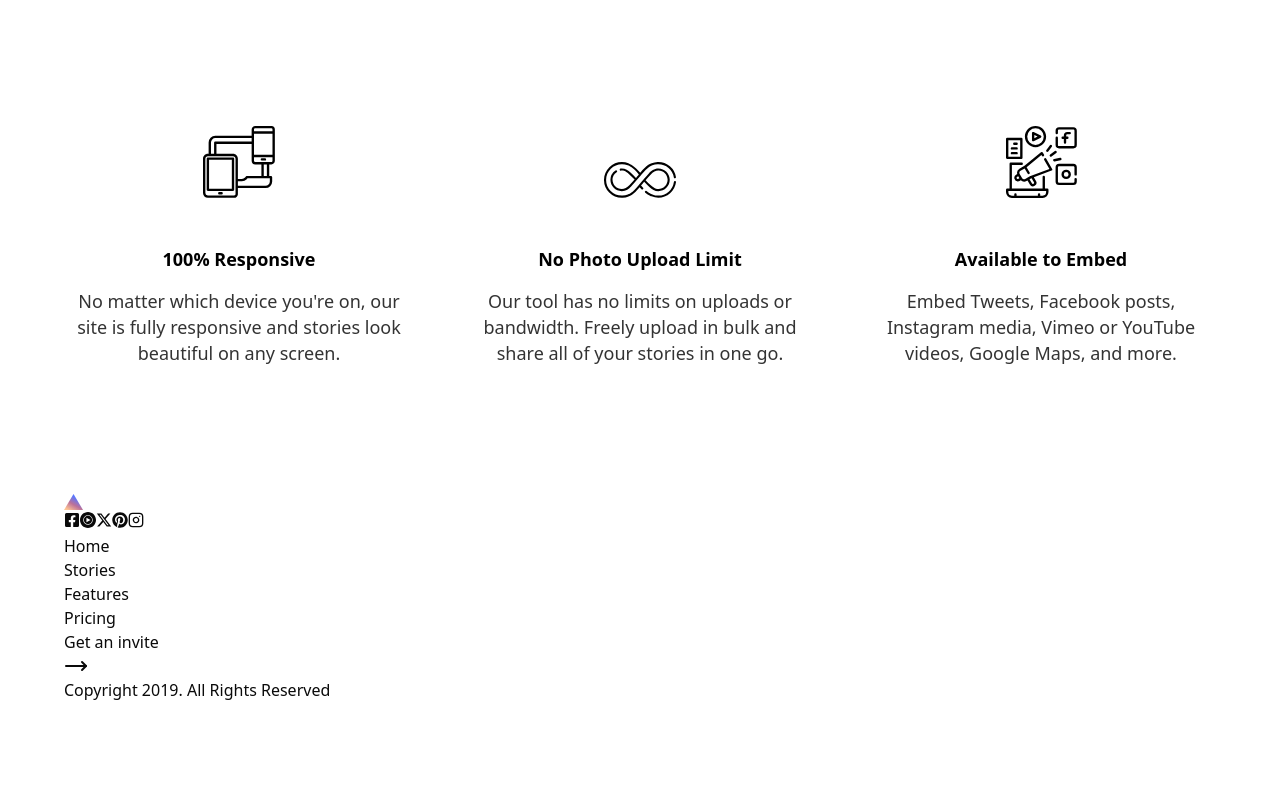
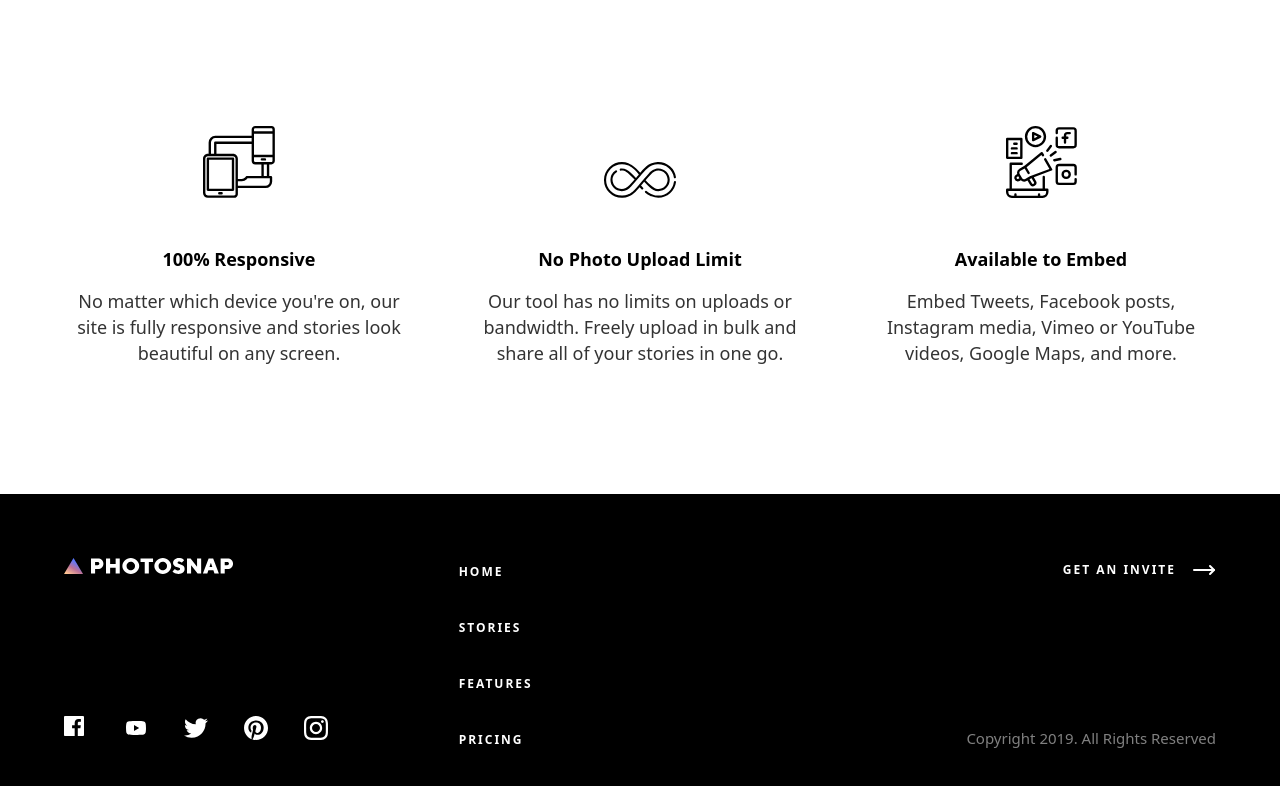
Before and after one commit to Youmnaelzany/photosnap-multi-page-website-25, a Next.js app: page / in a window 1280 px wide. Shown: the part 1632-2418 px from the top of the page. Before the commit the page ends 2334 px from the top, so only its background shows below. Built offline with nearby package versions, Linux system fonts and the light colour scheme.

Commit message:
update footer

```diff
--- a/src/app/globals.css
+++ b/src/app/globals.css
@@ -120,3 +120,59 @@
     @apply bg-background text-foreground;
   }
 }
+
+/* Facebook icon styles */
+.facebook-icon {
+  color: white;
+  transition: all 0.3s ease;
+}
+
+.facebook-icon:hover {
+  color: transparent;
+}
+
+.facebook-icon:hover path {
+  fill: url(#facebook-gradient);
+}
+
+/* Social media icons styles */
+.facebook-icon,
+.youtube-icon,
+.twitter-icon,
+.pinterest-icon,
+.instagram-icon {
+  color: white;
+  transition: all 0.3s ease;
+}
+
+.facebook-icon:hover,
+.youtube-icon:hover,
+.twitter-icon:hover,
+.pinterest-icon:hover,
+.instagram-icon:hover {
+  color: transparent;
+}
+
+.facebook-icon:hover path,
+.youtube-icon:hover path,
+.twitter-icon:hover path,
+.pinterest-icon:hover path,
+.instagram-icon:hover path {
+  fill: url(#facebook-gradient);
+}
+
+.youtube-icon:hover path {
+  fill: url(#youtube-gradient);
+}
+
+.twitter-icon:hover path {
+  fill: url(#twitter-gradient);
+}
+
+.pinterest-icon:hover path {
+  fill: url(#pinterest-gradient);
+}
+
+.instagram-icon:hover path {
+  fill: url(#instagram-gradient);
+}
--- a/src/components/Navigation/Footer.tsx
+++ b/src/components/Navigation/Footer.tsx
@@ -2,10 +2,6 @@ import Image from "next/image";
 import Link from "next/link";
 
 import { MoveRight } from "lucide-react";
-import { FaFacebookSquare, FaPinterest } from "react-icons/fa";
-import { FaXTwitter } from "react-icons/fa6";
-import { FiInstagram } from "react-icons/fi";
-import { SiYoutubemusic } from "react-icons/si";
 
 import {
   Tooltip,
@@ -18,7 +14,8 @@ import Wrapper from "../Wrapper/Wrapper";
 const Footer = () => {
   return (
     <footer>
-      <Wrapper>
+      <Wrapper className="grid grid-cols-1 justify-between gap-8 bg-black py-16 md:grid-cols-2 lg:grid-cols-3">
+        <div className="flex flex-col items-center justify-center gap-8 md:items-start md:justify-between">
           <Link href={"/"}>
             <Image
               src={"/shared/desktop/logo-white.svg"}
@@ -28,12 +25,34 @@ const Footer = () => {
             />
           </Link>
           {/* Social Media */}
-        <div className="">
+          <div className="flex items-center justify-center gap-8 md:items-start md:justify-between">
             <Link href={"/"} className="">
               {/* FACEBOOK */}
               <Tooltip>
                 <TooltipTrigger>
-                <FaFacebookSquare />
+                  <svg
+                    xmlns="http://www.w3.org/2000/svg"
+                    width="28"
+                    height="28"
+                    className="facebook-icon text-white"
+                  >
+                    <defs>
+                      <linearGradient
+                        id="facebook-gradient"
+                        x1="100%"
+                        x2="0%"
+                        y1="0%"
+                        y2="100%"
+                      >
+                        <stop offset="0%" stopColor="#63AFDB" />
+                        <stop offset="100%" stopColor="#6028F1" />
+                      </linearGradient>
+                    </defs>
+                    <path
+                      fill="currentColor"
+                      d="M18.896 0H1.104C.494 0 0 .494 0 1.104v17.793C0 19.506.494 20 1.104 20h9.58v-7.745H8.076V9.237h2.606V7.01c0-2.583 1.578-3.99 3.883-3.99 1.104 0 2.052.082 2.329.119v2.7h-1.598c-1.254 0-1.496.597-1.496 1.47v1.928h2.989l-.39 3.018h-2.6V20h5.098c.608 0 1.102-.494 1.102-1.104V1.104C20 .494 19.506 0 18.896 0z"
+                    />
+                  </svg>
                 </TooltipTrigger>
                 <TooltipContent>
                   <p>Facebook</p>
@@ -44,7 +63,29 @@ const Footer = () => {
             <Link href={"/"} className="">
               <Tooltip>
                 <TooltipTrigger>
-                <SiYoutubemusic />
+                  <svg
+                    xmlns="http://www.w3.org/2000/svg"
+                    width="28"
+                    height="28"
+                    className="youtube-icon text-white"
+                  >
+                    <defs>
+                      <linearGradient
+                        id="youtube-gradient"
+                        x1="100%"
+                        x2="0%"
+                        y1="0%"
+                        y2="100%"
+                      >
+                        <stop offset="0%" stopColor="#D3205A" />
+                        <stop offset="100%" stopColor="#FF5A5A" />
+                      </linearGradient>
+                    </defs>
+                    <path
+                      fill="currentColor"
+                      d="M10 15l5.19-3L10 9v6m11.56-7.83c.13.47.22 1.1.28 1.9.07.8.1 1.49.1 2.09L22 12c0 2.19-.16 3.8-.44 4.83-.25.9-.83 1.48-1.73 1.73-.47.13-1.33.22-2.65.28-1.3.07-2.49.1-3.59.1L12 19c-4.19 0-6.8-.16-7.83-.44-.9-.25-1.48-.83-1.73-1.73-.13-.47-.22-1.1-.28-1.9-.07-.8-.1-1.49-.1-2.09L2 12c0-2.19.16-3.8.44-4.83.25-.9.83-1.48 1.73-1.73.47-.13 1.33-.22 2.65-.28 1.3-.07 2.49-.1 3.59-.1L12 5c4.19 0 6.8.16 7.83.44.9.25 1.48.83 1.73 1.73z"
+                    />
+                  </svg>
                 </TooltipTrigger>
                 <TooltipContent>
                   <p>YouTube</p>
@@ -55,7 +96,29 @@ const Footer = () => {
             <Link href={"/"} className="">
               <Tooltip>
                 <TooltipTrigger>
-                <FaXTwitter />
+                  <svg
+                    xmlns="http://www.w3.org/2000/svg"
+                    width="28"
+                    height="28"
+                    className="twitter-icon text-white"
+                  >
+                    <defs>
+                      <linearGradient
+                        id="twitter-gradient"
+                        x1="100%"
+                        x2="0%"
+                        y1="0%"
+                        y2="100%"
+                      >
+                        <stop offset="0%" stopColor="#65FFEB" />
+                        <stop offset="100%" stopColor="#27718A" />
+                      </linearGradient>
+                    </defs>
+                    <path
+                      fill="currentColor"
+                      d="M23.953 4.57a10 10 0 01-2.825.775 4.958 4.958 0 002.163-2.723c-.951.555-2.005.959-3.127 1.184a4.92 4.92 0 00-8.384 4.482C7.69 8.095 4.067 6.13 1.64 3.162a4.822 4.822 0 00-.665 2.475c0 1.71.87 3.213 2.188 4.096a4.904 4.904 0 01-2.228-.616v.06a4.923 4.923 0 003.946 4.827 4.996 4.996 0 01-2.212.085 4.936 4.936 0 004.604 3.427 9.867 9.867 0 01-6.102 2.105c-.39 0-.779-.023-1.17-.067a13.995 13.995 0 007.557 2.209c9.053 0 13.998-7.496 13.998-13.985 0-.21 0-.42-.015-.63A9.935 9.935 0 0024 4.59z"
+                    />
+                  </svg>
                 </TooltipTrigger>
                 <TooltipContent>
                   <p>X</p>
@@ -66,7 +129,29 @@ const Footer = () => {
             <Link href={"/"} className="">
               <Tooltip>
                 <TooltipTrigger>
-                <FaPinterest />
+                  <svg
+                    xmlns="http://www.w3.org/2000/svg"
+                    width="28"
+                    height="28"
+                    className="pinterest-icon text-white"
+                  >
+                    <defs>
+                      <linearGradient
+                        id="pinterest-gradient"
+                        x1="100%"
+                        x2="0%"
+                        y1="0%"
+                        y2="100%"
+                      >
+                        <stop offset="0%" stopColor="#F6C683" />
+                        <stop offset="100%" stopColor="#DE3838" />
+                      </linearGradient>
+                    </defs>
+                    <path
+                      fill="currentColor"
+                      d="M12.017 0C5.396 0 .029 5.367.029 11.987c0 5.079 3.158 9.417 7.618 11.174-.105-.949-.199-2.403.041-3.439.219-.937 1.406-5.957 1.406-5.957s-.359-.72-.359-1.781c0-1.663.967-2.911 2.168-2.911 1.024 0 1.518.769 1.518 1.688 0 1.029-.653 2.567-.992 3.992-.285 1.193.6 2.165 1.775 2.165 2.128 0 3.768-2.245 3.768-5.487 0-2.861-2.063-4.869-5.008-4.869-3.41 0-5.409 2.562-5.409 5.199 0 1.033.394 2.143.889 2.741.099.12.112.225.085.345-.09.375-.293 1.199-.334 1.363-.053.225-.172.271-.402.165-1.495-.69-2.433-2.878-2.433-4.646 0-3.776 2.748-7.252 7.92-7.252 4.158 0 7.392 2.967 7.392 6.923 0 4.135-2.607 7.462-6.233 7.462-1.214 0-2.357-.629-2.746-1.378l-.748 2.853c-.271 1.043-1.002 2.35-1.492 3.146C9.57 23.812 10.763 24.001 12.017 24.001c6.624 0 11.99-5.367 11.99-11.988C24.007 5.367 18.641.001 12.017.001z"
+                    />
+                  </svg>
                 </TooltipTrigger>
                 <TooltipContent>
                   <p>Pinterest</p>
@@ -77,7 +162,30 @@ const Footer = () => {
             <Link href={"/"} className="">
               <Tooltip>
                 <TooltipTrigger>
-                <FiInstagram />
+                  <svg
+                    xmlns="http://www.w3.org/2000/svg"
+                    width="28"
+                    height="28"
+                    className="instagram-icon text-white"
+                  >
+                    <defs>
+                      <linearGradient
+                        id="instagram-gradient"
+                        x1="100%"
+                        x2="0%"
+                        y1="0%"
+                        y2="100%"
+                      >
+                        <stop offset="0%" stopColor="#FFC593" />
+                        <stop offset="50%" stopColor="#BC7198" />
+                        <stop offset="100%" stopColor="#5A77FF" />
+                      </linearGradient>
+                    </defs>
+                    <path
+                      fill="currentColor"
+                      d="M12 2.163c3.204 0 3.584.012 4.85.07 3.252.148 4.771 1.691 4.919 4.919.058 1.265.069 1.645.069 4.849 0 3.205-.012 3.584-.069 4.849-.149 3.225-1.664 4.771-4.919 4.919-1.266.058-1.644.07-4.85.07-3.204 0-3.584-.012-4.849-.07-3.26-.149-4.771-1.699-4.919-4.92-.058-1.265-.07-1.644-.07-4.849 0-3.204.013-3.583.07-4.849.149-3.227 1.664-4.771 4.919-4.919 1.266-.057 1.645-.069 4.849-.069zm0-2.163c-3.259 0-3.667.014-4.947.072-4.358.2-6.78 2.618-6.98 6.98-.059 1.281-.073 1.689-.073 4.948 0 3.259.014 3.668.072 4.948.2 4.358 2.618 6.78 6.98 6.98 1.281.058 1.689.072 4.948.072 3.259 0 3.668-.014 4.948-.072 4.354-.2 6.782-2.618 6.979-6.98.059-1.28.073-1.689.073-4.948 0-3.259-.014-3.667-.072-4.947-.196-4.354-2.617-6.78-6.979-6.98-1.281-.059-1.69-.073-4.949-.073zm0 5.838c-3.403 0-6.162 2.759-6.162 6.162s2.759 6.163 6.162 6.163 6.162-2.759 6.162-6.163c0-3.403-2.759-6.162-6.162-6.162zm0 10.162c-2.209 0-4-1.79-4-4 0-2.209 1.791-4 4-4s4 1.791 4 4c0 2.21-1.791 4-4 4zm6.406-11.845c-.796 0-1.441.645-1.441 1.44s.645 1.44 1.441 1.44c.795 0 1.439-.645 1.439-1.44s-.644-1.44-1.439-1.44z"
+                    />
+                  </svg>
                 </TooltipTrigger>
                 <TooltipContent>
                   <p>Instagram</p>
@@ -85,39 +193,56 @@ const Footer = () => {
               </Tooltip>
             </Link>
           </div>
+        </div>
         {/* Navigation Links */}
-        <nav className="">
-          <ul className="">
+        <nav className="md:order-3 lg:order-none">
+          <ul className="flex flex-col items-center gap-8 text-center md:flex-row md:items-start md:justify-between md:text-left lg:flex-col">
             <li className="">
-              <Link href={"/"} className="">
+              <Link
+                href={"/"}
+                className="text-[12px] font-bold tracking-[2px] text-white uppercase hover:opacity-30"
+              >
                 Home
               </Link>
             </li>
             <li className="">
-              <Link href={"/stories"} className="">
+              <Link
+                href={"/stories"}
+                className="text-[12px] font-bold tracking-[2px] text-white uppercase hover:opacity-30"
+              >
                 Stories
               </Link>
             </li>
             <li className="">
-              <Link href={"/features"} className="">
+              <Link
+                href={"/features"}
+                className="text-[12px] font-bold tracking-[2px] text-white uppercase hover:opacity-30"
+              >
                 Features
               </Link>
             </li>
             <li className="">
-              <Link href={"/pricing"} className="">
+              <Link
+                href={"/pricing"}
+                className="text-[12px] font-bold tracking-[2px] text-white uppercase hover:opacity-30"
+              >
                 Pricing
               </Link>
             </li>
           </ul>
         </nav>
-        <div className="">
-          <Link href={"/"} className="">
+        {/* Invite Link & Copyright */}
+        <div className="flex flex-col items-center justify-center gap-8 md:items-end md:justify-between">
+          <Link
+            href={"/"}
+            className="flex cursor-pointer items-center justify-between gap-4 text-[12px] font-bold tracking-[2px] text-white uppercase hover:underline"
+          >
             Get an invite
             <MoveRight />
           </Link>
-        </div>
-        <div className="">
-          <h3 className="">Copyright 2019. All Rights Reserved</h3>
+          <h3 className="text-[15px] tracking-normal text-white/50 hover:underline">
+            Copyright 2019. All Rights Reserved
+          </h3>
         </div>
       </Wrapper>
     </footer>
```
Also changed, not shown: public/shared/desktop/photosnap-logo-white.svg (added). Lines whose indentation alone changed are shown as unchanged.
